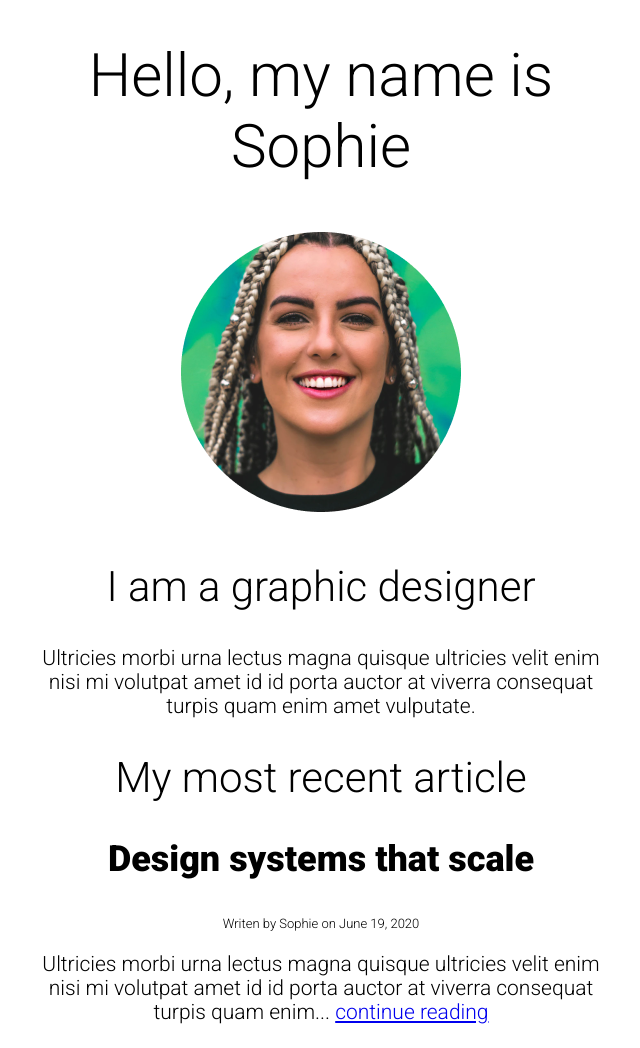
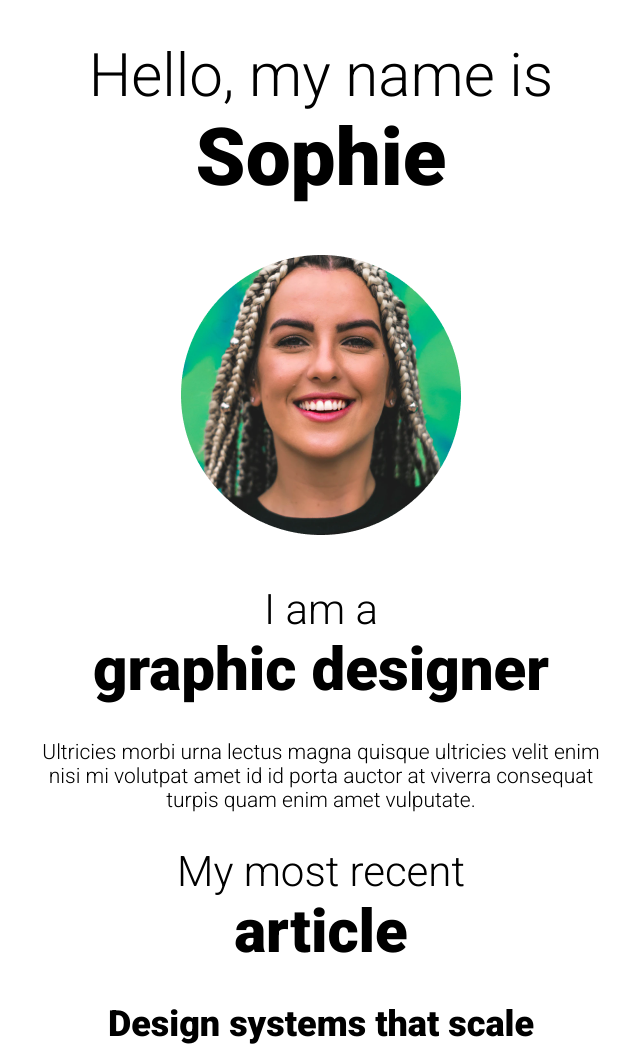
Before and after one commit to cAtshaw/css-challenges, a plain HTML site: page index.html in a window 1280 px wide. Shown: the top 1048 px of the page, without its empty margins (319-959 px from the left). Drawn offline with Linux system fonts and the light colour scheme.

Commit message:
Adding bold text using spans in HTML

```diff
--- a/index.html
+++ b/index.html
@@ -15,16 +15,16 @@
   </head>
   <body>
     <div class="container">
-      <h1>Hello, my name is Sophie</h1>
+      <h1>Hello, my name is <span class="h1bold">Sophie</span></h1>
       <img src="images/sophie.png" alt="smiling picture of Sophie" />
-      <h2>I am a graphic designer</h2>
+      <h2>I am a <span class="boldtext">graphic designer</span></h2>
       <p>
         Ultricies morbi urna lectus magna quisque ultricies velit enim nisi mi
         volutpat amet id id porta auctor at viverra consequat turpis quam enim
         amet vulputate.
       </p>
 
-      <h2>My most recent article</h2>
+      <h2>My most recent <span class="boldtext">article</span></h2>
       <article>
         <h3>Design systems that scale</h3>
         <p class="psmall">Writen by Sophie on June 19, 2020</p>
--- a/styles.css
+++ b/styles.css
@@ -10,7 +10,27 @@ body {
   margin: 0 auto;
 }
 
-/* Typography h1 h2 h3  */
+/* Typography h1 h2 h3 a */
+
+a {
+  color: #99d930;
+}
+
+a:hover {
+  color: #131313;
+}
+
+.h1bold {
+  display: block;
+  font-weight: bold;
+  font-size: 80px;
+}
+
+h2 span {
+  display: block;
+  font-size: 60px;
+  font-weight: bold;
+}
 
 h1,
 h2 {
```
